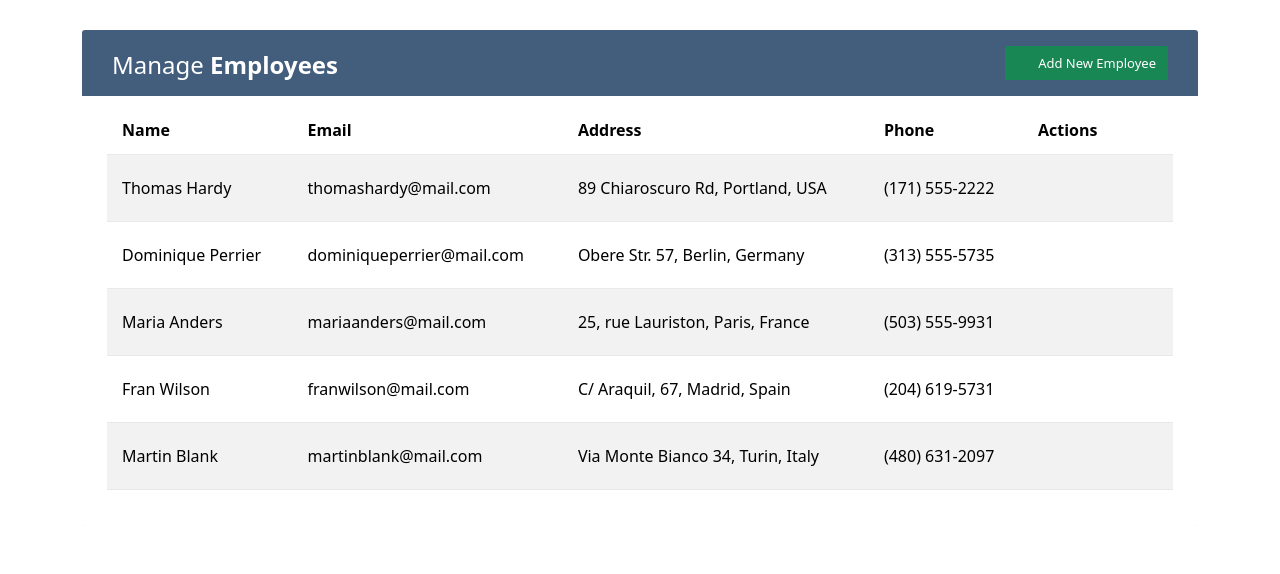
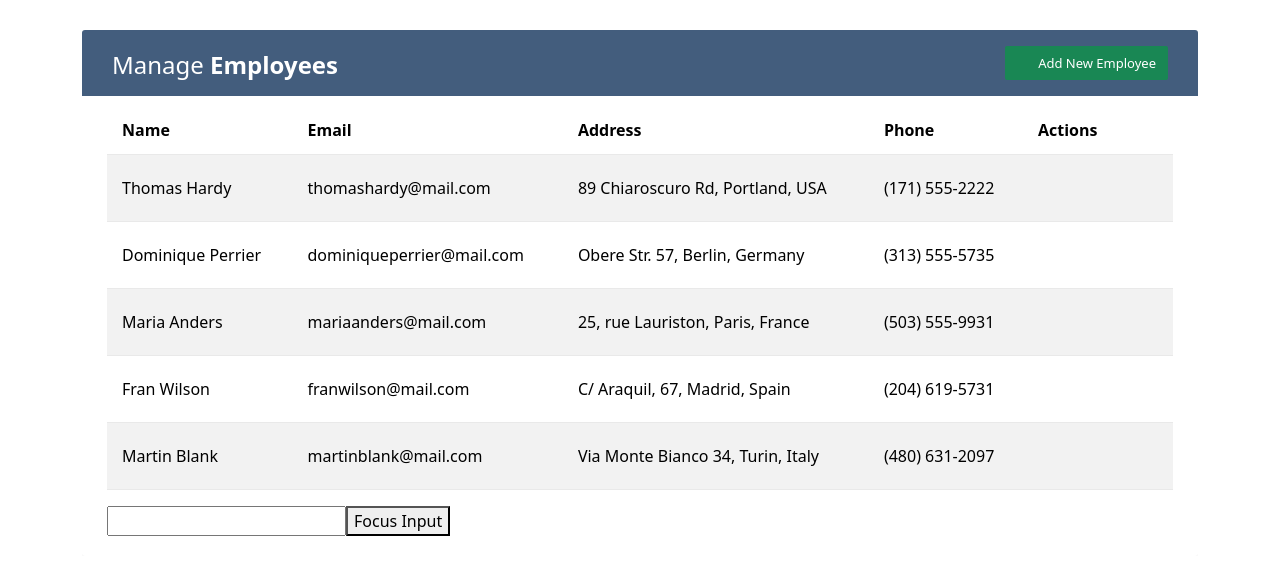
Before and after one commit to sbrycbc/employee-management-system, a React (Create React App) app: page / in a window 1280 px wide. Shown: the top 574 px of the page. Built offline with nearby package versions, Linux system fonts and the light colour scheme.

Commit message:
added focus input with useRef Hook...

```diff
--- a/src/components/EmployeeList.jsx
+++ b/src/components/EmployeeList.jsx
@@ -1,4 +1,4 @@
-import React, { useContext, useEffect, useState } from 'react';
+import React, { useContext, useEffect, useState, useRef } from 'react';
 import Employee from './Employee.jsx';
 import { Button, Modal } from 'react-bootstrap';
 import { EmployeeContext } from '../context/EmployeeContext.jsx';
@@ -17,6 +17,16 @@ const EmployeeList = () => {
   useEffect(() => {
       handleClose();
   }, [employees])
+
+  const myRef = useRef(null);
+  console.log(myRef.current);
+
+  const onButtonClick = () => {
+      console.log(myRef.current);
+      myRef.current.focus();
+  }
+
+
   return (
   <>
     <div className="table-title">
@@ -60,6 +70,9 @@ const EmployeeList = () => {
             </Modal.Footer>
         </Modal>
 
+        <input ref={myRef} type="text"></input>
+        <button onClick={onButtonClick}>Focus Input</button>
+
   </>
   )
 }
```
